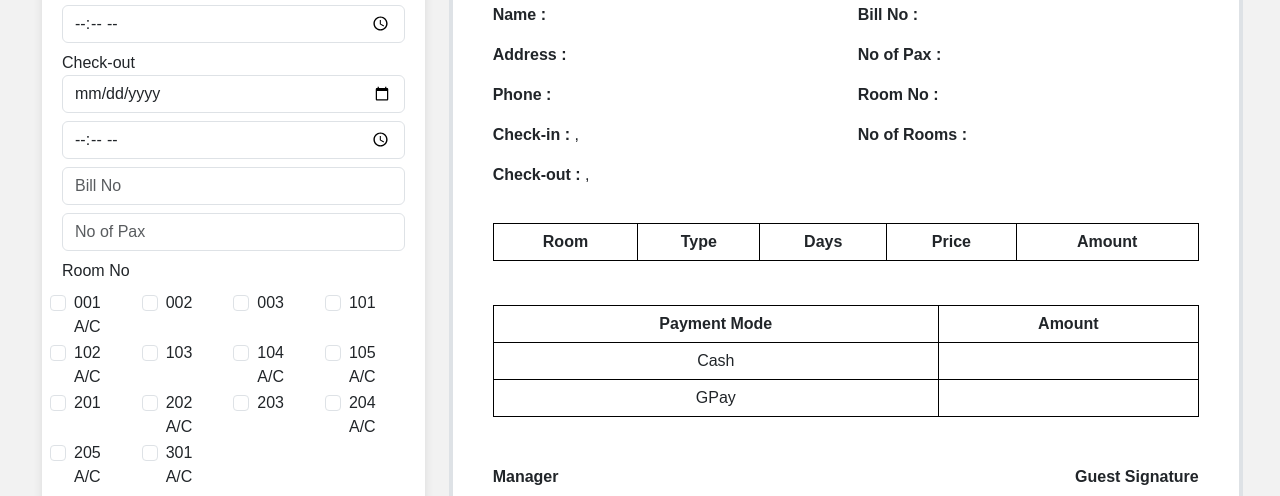
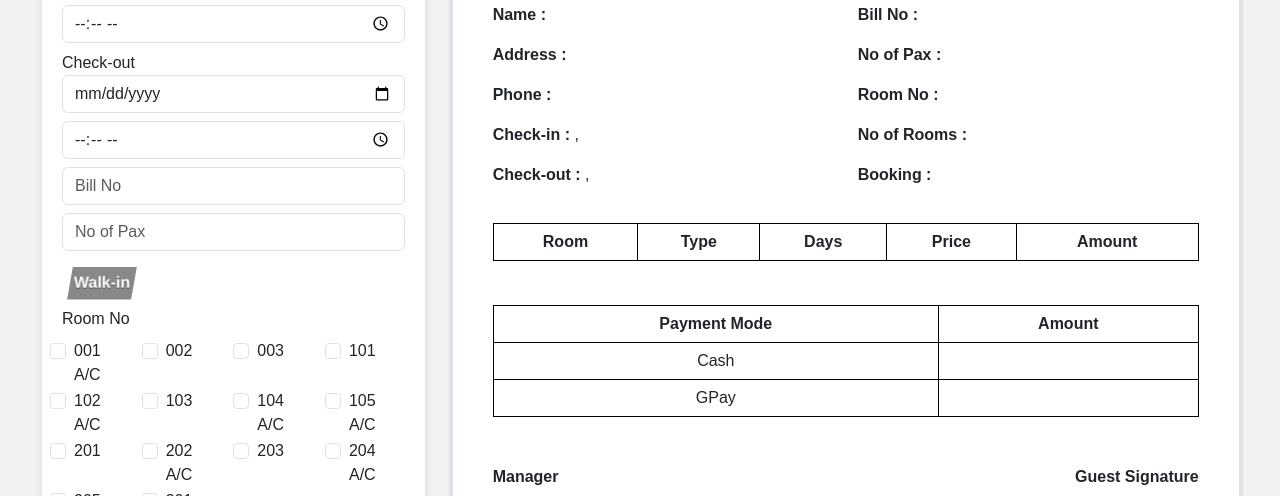
Before and after one commit to SAJITH00/RGN-residency-GST-billing, a plain HTML site: page index.html in a window 1280 px wide. Shown: the part 298-794 px from the top of the page. Drawn offline with nearby package versions, Linux system fonts and the light colour scheme.

Commit message:
booking type

```diff
--- a/index.html
+++ b/index.html
@@ -138,7 +138,12 @@ width:50%;
 <input type="text" id="billno" class="form-control mb-2" placeholder="Bill No">
 
 <input type="number" id="pax" class="form-control mb-2" placeholder="No of Pax">
+<!-- From Uiverse.io by Shoh2008 -->
+<div class="checkbox-wrapper-8 p-2 ">
 
+  <input type="checkbox" id="cb3-8" class="tgl tgl-skewed">
+  <label for="cb3-8"  data-tg-on="Online" data-tg-off="Walk-in " class="tgl-btn"></label>
+</div>
 <!-- room selet -->
 <label class="mb-2">Room No</label>
 
@@ -322,6 +327,7 @@ Download PNG
 
 <p><span class="label">No of Rooms :</span> <span id="prooms"></span></p>
 
+<p><span class="label">Booking :</span> <span id="pbooking"></span></p>
 </div>
 
 </div>
@@ -474,6 +480,15 @@ let discountValue = discountwithgst / 1.05 ;
 let extraamoutwithingst =  parseFloat(extraharge.value) || 0 ;
 
 let extraharges = extraamoutwithingst / 1.05 ;
+
+// BOOKING TYPE (Walk-in / Online)
+let bookingSwitch = document.getElementById("cb3-8");
+
+if (bookingSwitch.checked) {
+    document.getElementById("pbooking").innerText = "Online";
+} else {
+    document.getElementById("pbooking").innerText = "Walk-in";
+}
 
 // ---------- ROOM SELECTION ----------
 let selectedRooms = [];
--- a/style.css
+++ b/style.css
@@ -130,3 +130,127 @@
 .inputGroup :is(input:focus, input:valid) {
   border-color: rgb(150, 150, 200);
 }
+
+/* From Uiverse.io by Shoh2008 */
+.checkbox-wrapper-8 .tgl {
+  display: none;
+}
+
+.checkbox-wrapper-8 .tgl,
+  .checkbox-wrapper-8 .tgl:after,
+  .checkbox-wrapper-8 .tgl:before,
+  .checkbox-wrapper-8 .tgl *,
+  .checkbox-wrapper-8 .tgl *:after,
+  .checkbox-wrapper-8 .tgl *:before,
+  .checkbox-wrapper-8 .tgl + .tgl-btn {
+  box-sizing: border-box;
+}
+
+.checkbox-wrapper-8 .tgl::-moz-selection,
+  .checkbox-wrapper-8 .tgl:after::-moz-selection,
+  .checkbox-wrapper-8 .tgl:before::-moz-selection,
+  .checkbox-wrapper-8 .tgl *::-moz-selection,
+  .checkbox-wrapper-8 .tgl *:after::-moz-selection,
+  .checkbox-wrapper-8 .tgl *:before::-moz-selection,
+  .checkbox-wrapper-8 .tgl + .tgl-btn::-moz-selection,
+  .checkbox-wrapper-8 .tgl::selection,
+  .checkbox-wrapper-8 .tgl:after::selection,
+  .checkbox-wrapper-8 .tgl:before::selection,
+  .checkbox-wrapper-8 .tgl *::selection,
+  .checkbox-wrapper-8 .tgl *:after::selection,
+  .checkbox-wrapper-8 .tgl *:before::selection,
+  .checkbox-wrapper-8 .tgl + .tgl-btn::selection {
+  background: none;
+}
+
+.checkbox-wrapper-8 .tgl + .tgl-btn {
+  outline: 0;
+  display: block;
+  width: 4em;
+  height: 2em;
+  position: relative;
+  cursor: pointer;
+  -webkit-user-select: none;
+  -moz-user-select: none;
+  -ms-user-select: none;
+  user-select: none;
+}
+
+.checkbox-wrapper-8 .tgl + .tgl-btn:after,
+  .checkbox-wrapper-8 .tgl + .tgl-btn:before {
+  position: relative;
+  display: block;
+  content: "";
+  width: 60%;
+  height: 100%;
+}
+
+.checkbox-wrapper-8 .tgl + .tgl-btn:after {
+  left: 0;
+}
+
+.checkbox-wrapper-8 .tgl + .tgl-btn:before {
+  display: none;
+}
+
+.checkbox-wrapper-8 .tgl:checked + .tgl-btn:after {
+  left: 50%;
+}
+
+.checkbox-wrapper-8 .tgl-skewed + .tgl-btn {
+  overflow: hidden;
+  transform: skew(-10deg);
+  -webkit-backface-visibility: hidden;
+  backface-visibility: hidden;
+  transition: all 0.2s ease;
+  font-family: sans-serif;
+  background: #888;
+}
+
+.checkbox-wrapper-8 .tgl-skewed + .tgl-btn:after,
+  .checkbox-wrapper-8 .tgl-skewed + .tgl-btn:before {
+  transform: skew(10deg);
+  display: inline-block;
+  transition: all 0.2s ease;
+  width: 100%;
+  text-align: center;
+  position: absolute;
+  line-height: 2em;
+  font-weight: bold;
+  color: #fff;
+  text-shadow: 0 1px 0 rgba(0, 0, 0, 0.4);
+}
+
+.checkbox-wrapper-8 .tgl-skewed + .tgl-btn:after {
+  left: 100%;
+  content: attr(data-tg-on);
+}
+
+.checkbox-wrapper-8 .tgl-skewed + .tgl-btn:before {
+  left: 0;
+  content: attr(data-tg-off);
+}
+
+.checkbox-wrapper-8 .tgl-skewed + .tgl-btn:active {
+  background: #888;
+}
+
+.checkbox-wrapper-8 .tgl-skewed + .tgl-btn:active:before {
+  left: -10%;
+}
+
+.checkbox-wrapper-8 .tgl-skewed:checked + .tgl-btn {
+  background: #86d993;
+}
+
+.checkbox-wrapper-8 .tgl-skewed:checked + .tgl-btn:before {
+  left: -100%;
+}
+
+.checkbox-wrapper-8 .tgl-skewed:checked + .tgl-btn:after {
+  left: 0;
+}
+
+.checkbox-wrapper-8 .tgl-skewed:checked + .tgl-btn:active:after {
+  left: 10%;
+}
```
